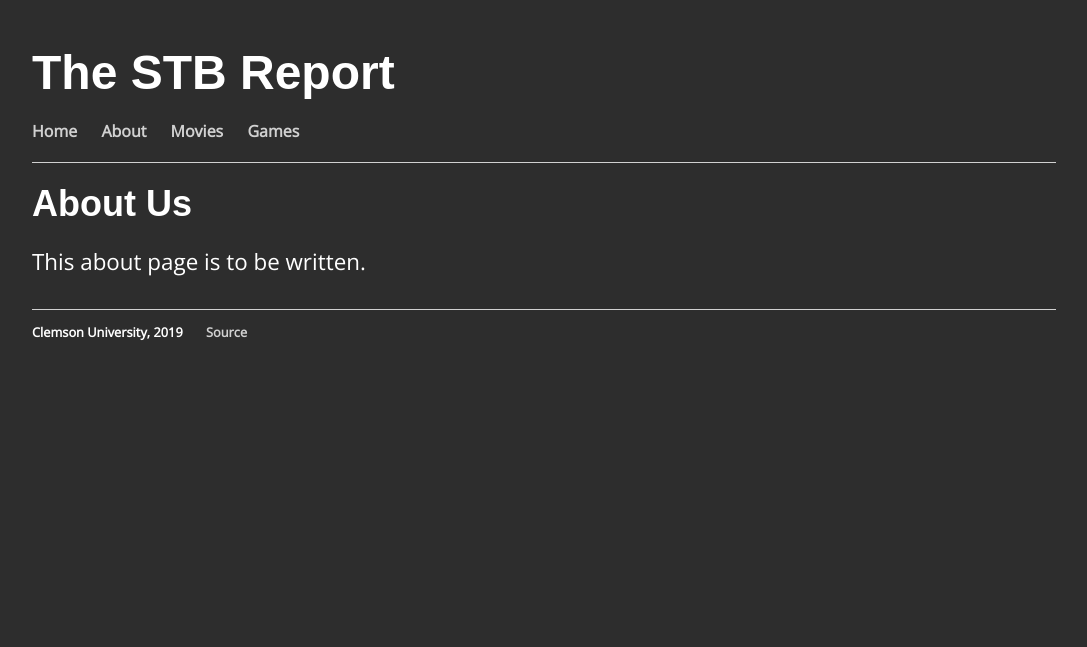
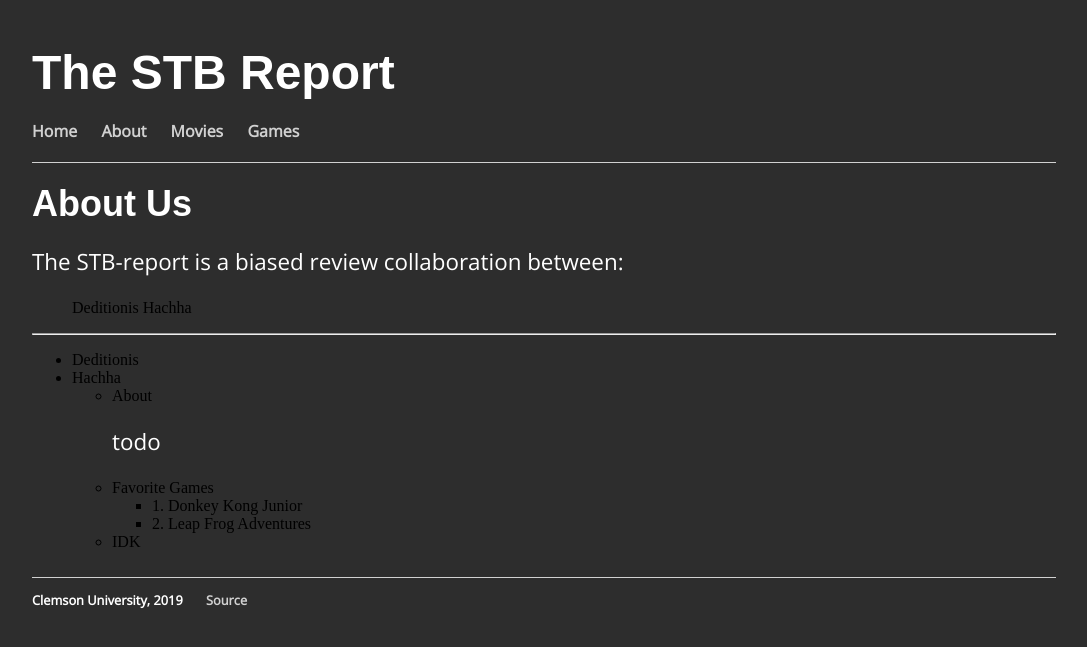
Before and after one commit to STB-Org/stb-report, a Jekyll site: the page built from about/index.html, in a window 1280 px wide. Shown: the top 647 px of the page, without its empty margins (96-1183 px from the left). Built offline with Jekyll 4.4.1, drawn with Linux system fonts in a browser that asks for light colours; some web fonts are replaced.

Commit message:
update to about

```diff
--- a/about/index.html
+++ b/about/index.html
@@ -5,5 +5,28 @@ title: About Us
 
 <div class="about">
 	<h2>About Us</h2>
-	<p>This about page is to be written.</p>
+        <p>The STB-report is a biased review collaboration between:</p>
+        <ul>
+          <il>Deditionis</il>
+          <il>Hachha</il>
+        </ul>
+
+        <HR>
+
+        <ul>
+          <li>Deditionis </li>
+          <li>Hachha </li>
+          <ul>
+            <li>About</li>
+            <p>todo</p>
+            <li>Favorite Games</li>
+            <ul>
+              <li>1. Donkey Kong Junior</li>
+              <li>2. Leap Frog Adventures</li>
+            </ul>
+            <li>IDK</li>
+          </ul>
+        </ul>
+
+
 </div>
--- a/games/index.html
+++ b/games/index.html
@@ -1,6 +1,6 @@
 ---
 layout: default
-title: Movie Reviews
+title: Video Game Reviews
 ---
 	<h2>{{ page.title }}</h2>
 	<ul class="posts">
```
